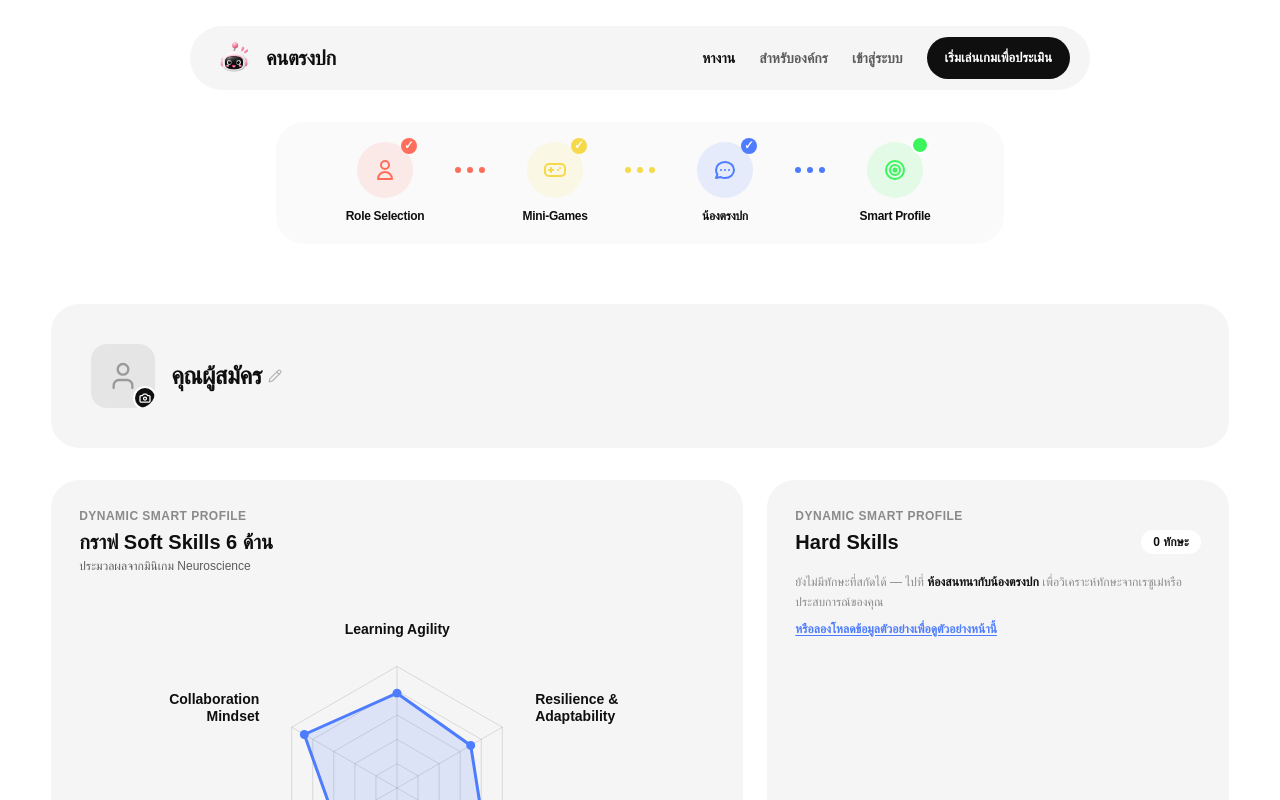
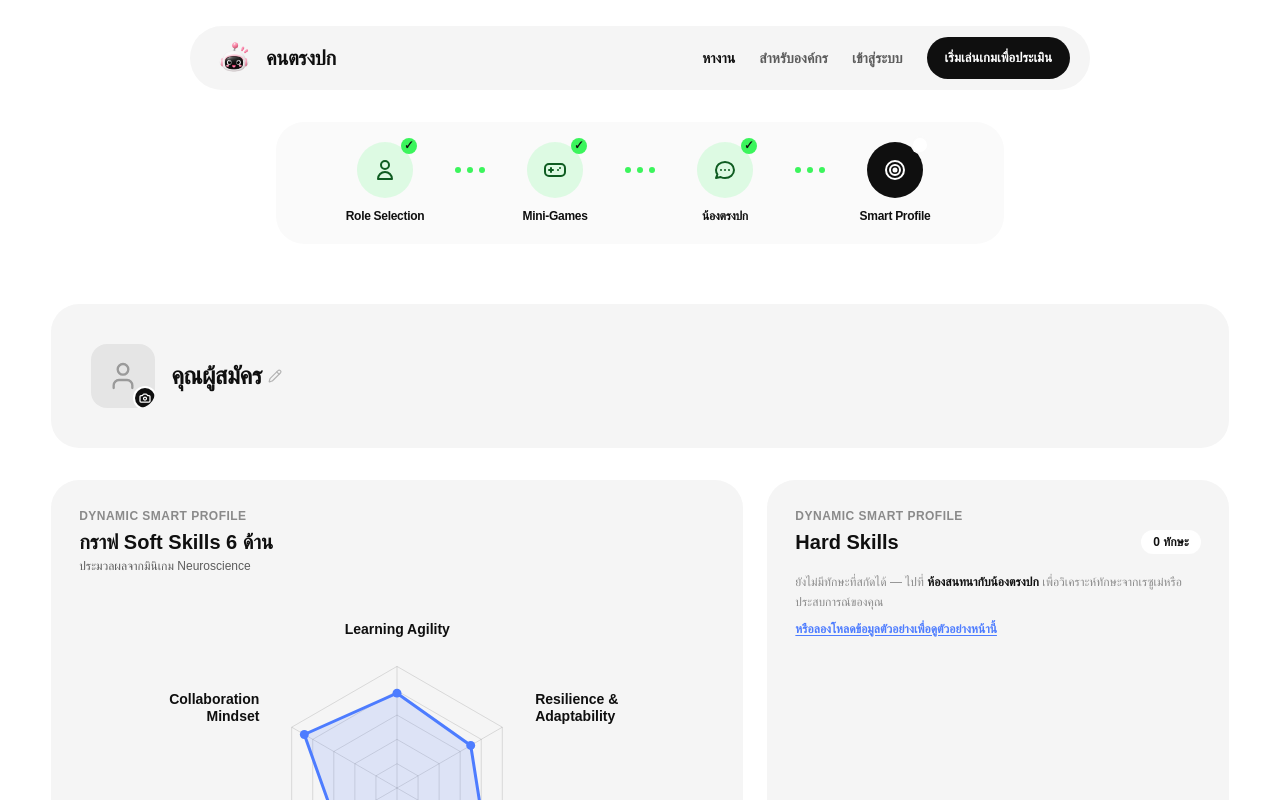
Before and after one commit to Watcharapol-Frong/Khon-Tong-Pok, a Next.js app: page /profile in a window 1280 px wide. Shown: the top 800 px of the page. Built offline with nearby package versions, Linux system fonts and the light colour scheme; a web font is replaced by a local one.

Commit message:
refactor: revert assessment step bar to monochrome site theme
Multiple pastel colors per step didn't match the site's palette and
were hard to scan at a glance. Back to black (active) / green-tint
(done) / gray (pending), matching the "verified" green used elsewhere.

```diff
--- a/src/components/AssessmentStepBar.tsx
+++ b/src/components/AssessmentStepBar.tsx
@@ -6,10 +6,6 @@ interface StepItem {
   step: Step;
   title: string;
   href: string;
-  // Each step's own pastel, drawn from the same 6-color set already used
-  // for SOFT_SKILL_AXIS_META/hero sparkles elsewhere — not a one-off
-  // palette invented for this component.
-  color: string;
   icon: (className: string) => React.ReactNode;
 }
 
@@ -18,7 +14,6 @@ const STEPS: StepItem[] = [
     step: 1,
     title: "Role Selection",
     href: "/onboarding",
-    color: "#FF6E5C",
     icon: (className) => (
       <svg className={className} fill="none" viewBox="0 0 24 24" stroke="currentColor" strokeWidth={2}>
         <path
@@ -33,7 +28,6 @@ const STEPS: StepItem[] = [
     step: 2,
     title: "Mini-Games",
     href: "/play",
-    color: "#F5D949",
     icon: (className) => (
       <svg className={className} fill="none" viewBox="0 0 24 24" stroke="currentColor" strokeWidth={2}>
         <rect x="2" y="6" width="20" height="12" rx="4" />
@@ -45,7 +39,6 @@ const STEPS: StepItem[] = [
     step: 3,
     title: "น้องตรงปก",
     href: "/decoder",
-    color: "#4D7CFF",
     icon: (className) => (
       <svg className={className} fill="none" viewBox="0 0 24 24" stroke="currentColor" strokeWidth={2}>
         <path
@@ -60,7 +53,6 @@ const STEPS: StepItem[] = [
     step: 4,
     title: "Smart Profile",
     href: "/profile",
-    color: "#3BF55C",
     icon: (className) => (
       <svg className={className} fill="none" viewBox="0 0 24 24" stroke="currentColor" strokeWidth={2}>
         <circle cx="12" cy="12" r="9" />
@@ -74,40 +66,40 @@ const STEPS: StepItem[] = [
 export function AssessmentStepBar({ currentStep }: { currentStep: Step }) {
   return (
     <div className="mx-auto w-full max-w-[760px] px-4 pt-5 pb-3">
-      {/* Same soft-fill, no-border pill treatment as the navbar itself —
-          this used to float directly on the page as bordered outline
-          circles, which matched neither. */}
+      {/* Same soft-fill, no-border pill treatment as the navbar itself.
+          Monochrome + one accent (green = done, matching "Verified"
+          elsewhere in the app) instead of a different pastel per step —
+          four unrelated colors read as noisy against the rest of the
+          site's restrained palette. */}
       <div className="relative flex items-start justify-between rounded-[28px] bg-[#FAFAFA] px-4 py-5 sm:px-6">
         {STEPS.map((item, idx) => {
           const isDone = currentStep > item.step;
           const isActive = currentStep === item.step;
-          const isReached = isDone || isActive;
 
           return (
             <div key={item.step} className="relative z-10 flex flex-1 flex-col items-center">
               <div className="relative flex items-center justify-center">
                 <div
-                  className="relative flex h-12 w-12 items-center justify-center rounded-full transition-all duration-300 sm:h-14 sm:w-14"
-                  style={{
-                    backgroundColor: isReached ? `${item.color}1F` : "#FFFFFF",
-                  }}
+                  className={`relative flex h-12 w-12 items-center justify-center rounded-full transition-all duration-300 sm:h-14 sm:w-14 ${
+                    isActive
+                      ? "bg-[#0F0F0F]"
+                      : isDone
+                        ? "bg-[rgba(59,245,92,0.15)]"
+                        : "bg-white"
+                  }`}
                 >
                   {isDone && (
-                    <span
-                      className="absolute -top-1 -right-1 flex h-4 w-4 items-center justify-center rounded-full text-[9px] font-extrabold text-white"
-                      style={{ backgroundColor: item.color }}
-                    >
+                    <span className="absolute -top-1 -right-1 flex h-4 w-4 items-center justify-center rounded-full bg-[#3BF55C] text-[9px] font-extrabold text-[#0F0F0F]">
                       ✓
                     </span>
                   )}
                   {isActive && (
-                    <span
-                      className="absolute -top-1 -right-1 h-3.5 w-3.5 rounded-full ring-2 ring-white"
-                      style={{ backgroundColor: item.color }}
-                    />
+                    <span className="absolute -top-1 -right-1 h-3.5 w-3.5 rounded-full bg-white ring-2 ring-[#FAFAFA]" />
                   )}
 
-                  <div style={{ color: isReached ? item.color : "#B5B5B5" }}>
+                  <div
+                    className={isActive ? "text-white" : isDone ? "text-[#0f5c22]" : "text-[#B5B5B5]"}
+                  >
                     {item.icon("h-5 w-5 sm:h-6 sm:w-6 transition-colors")}
                   </div>
                 </div>
@@ -131,10 +123,9 @@ export function AssessmentStepBar({ currentStep }: { currentStep: Step }) {
                     {[0, 1, 2].map((dot) => (
                       <span
                         key={dot}
-                        className="h-1.5 w-1.5 rounded-full transition-colors"
-                        style={{
-                          backgroundColor: currentStep > item.step ? item.color : "#E5E5E5",
-                        }}
+                        className={`h-1.5 w-1.5 rounded-full transition-colors ${
+                          currentStep > item.step ? "bg-[#3BF55C]" : "bg-[#E5E5E5]"
+                        }`}
                       />
                     ))}
                   </div>
```
